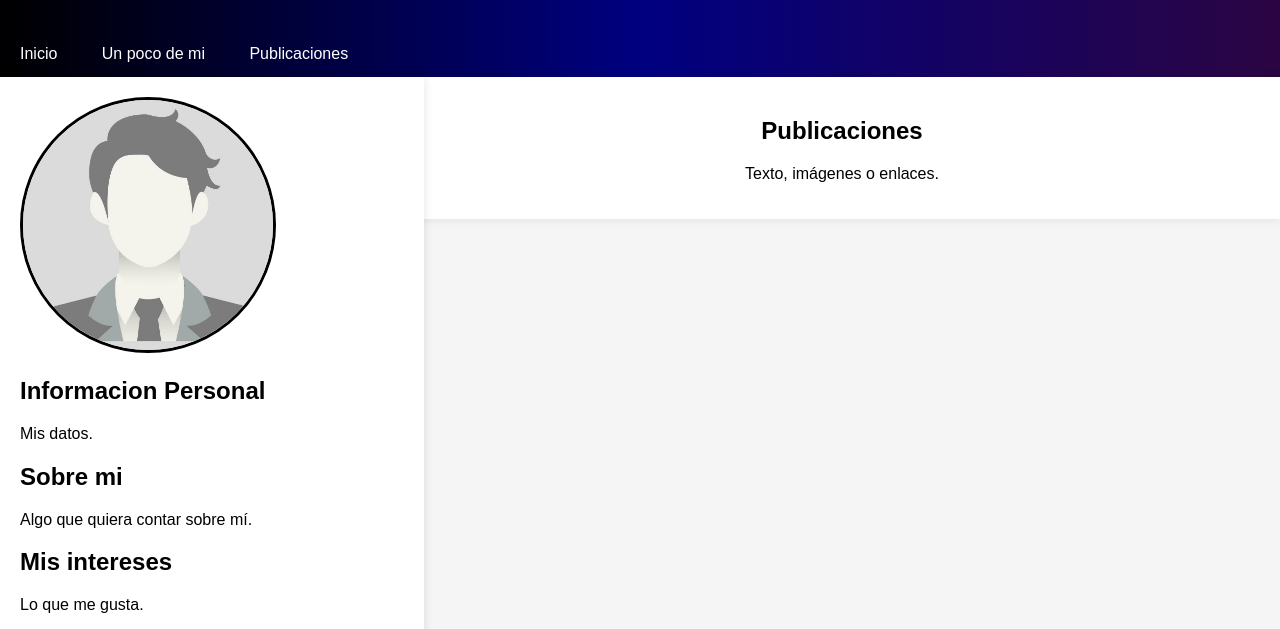
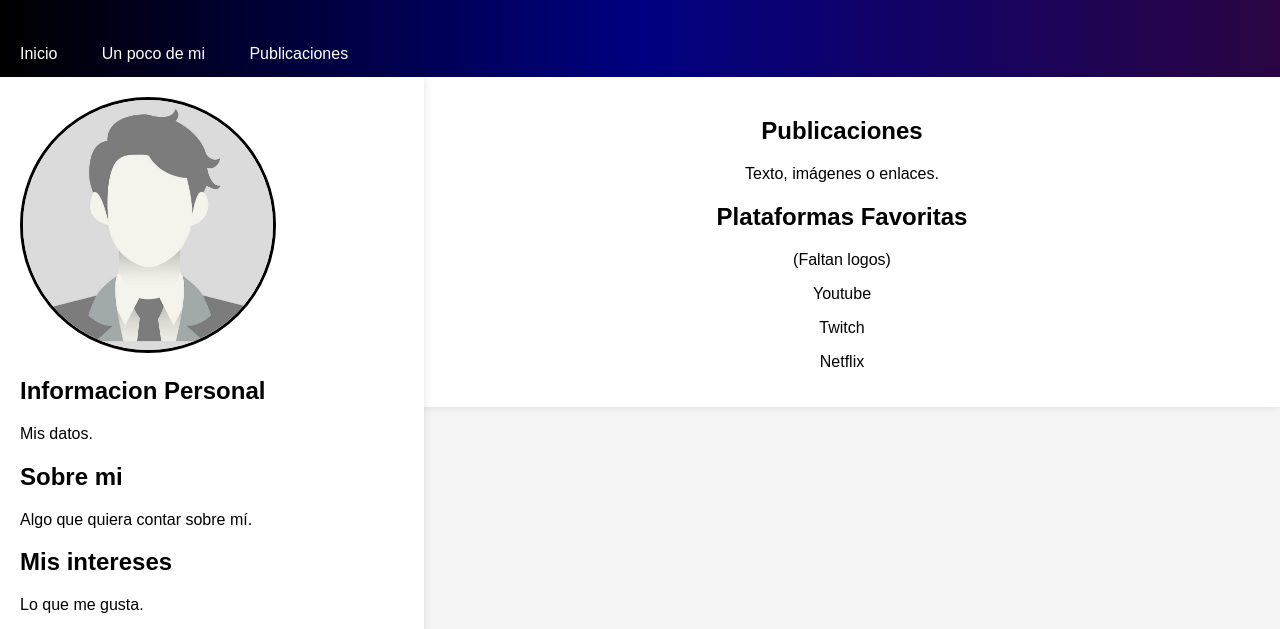
Before and after one commit to cami-mica/Blog, a plain HTML site: page agustin.html in a window 1280 px wide. Shown: the part 109-738 px from the top of the page. Drawn offline with Linux system fonts and the light colour scheme.

Commit message:
agregado referencias en agustin.html

```diff
--- a/agustin.html
+++ b/agustin.html
@@ -18,11 +18,9 @@
         <a href="index.html">Inicio</a>
         <a href="#perfil">Un poco de mi</a>
         <a href="#Publicaciones">Publicaciones</a>
-        <!--<a href="#intereses">Intereses</a>
-        <a href="#familia">Amigos y familia</a>
-        <a href="#publicaciones">Publicaciones</a>-->
     </nav>
 
+        <!-- Columna Izquierda -->
     <aside>
         <img src="IMG/placeholder_profile.jpg" alt="Foto mia" id="perfil" style="height: 250px; width: 250px;">
 
@@ -44,7 +42,15 @@
         <article style=" text-align: center">
 
             <h2>Publicaciones</h2>
-            <p>Texto, imágenes o enlaces.</p>
+                <p>Texto, imágenes o enlaces.</p>
+
+            <h2>Plataformas Favoritas</h2>
+              <ul>
+                (Faltan logos)
+                <p>Youtube</p>
+                <p>Twitch</p>
+                <p>Netflix</p>
+            </ul>
         </article>
 
         <footer>
```
